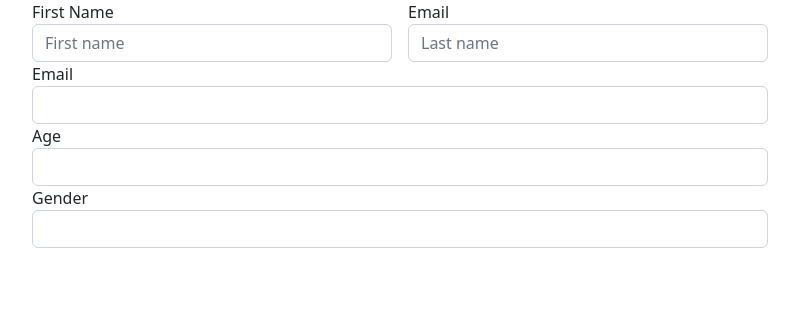
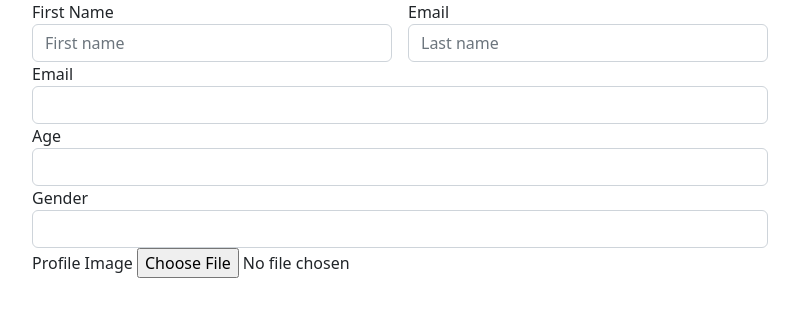
Before and after one commit to Juniordev01/Practice, a PHP site: page / in a window 1280 px wide. Shown: the top 317 px of the page, without its empty margins (240-1039 px from the left). Run offline with PHP 8.4, Linux system fonts and the light colour scheme; a stand-in replaces the project's code that opens the database connection.

Commit message:
new image feild

```diff
--- a/index.php
+++ b/index.php
@@ -41,6 +41,10 @@
                         <label for="Gender">Gender</label>
                         <input type="text" name="Gender" class="form-control" id="Gender">
                     </div>
+                    <div class="form-g">
+                        <label for="profile_pic">Profile Image</label>
+                        <input type="file" name="profile_pic" id="profile_pic">
+                    </div>
                 </form>
             </div>
         </div>
```
